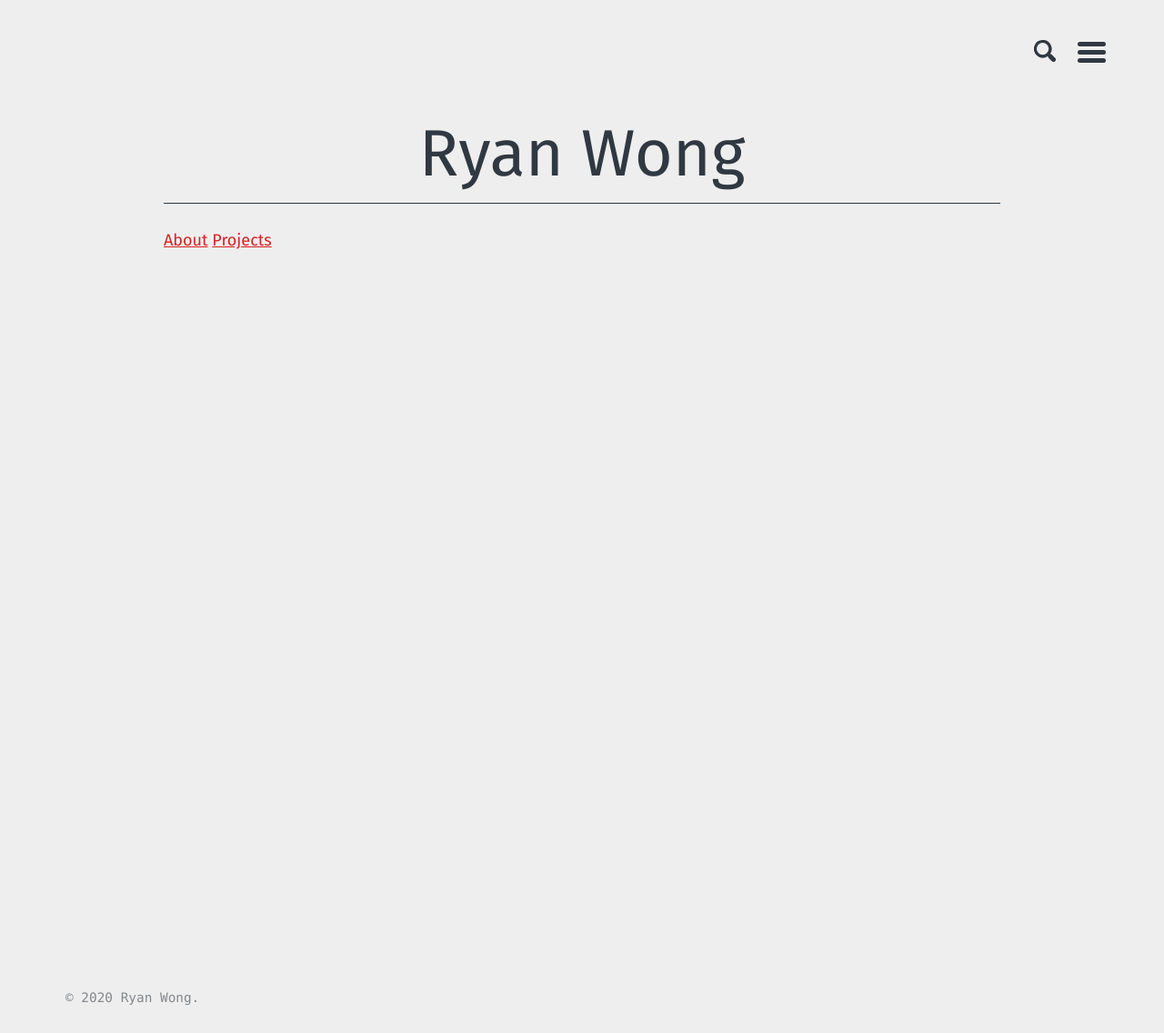
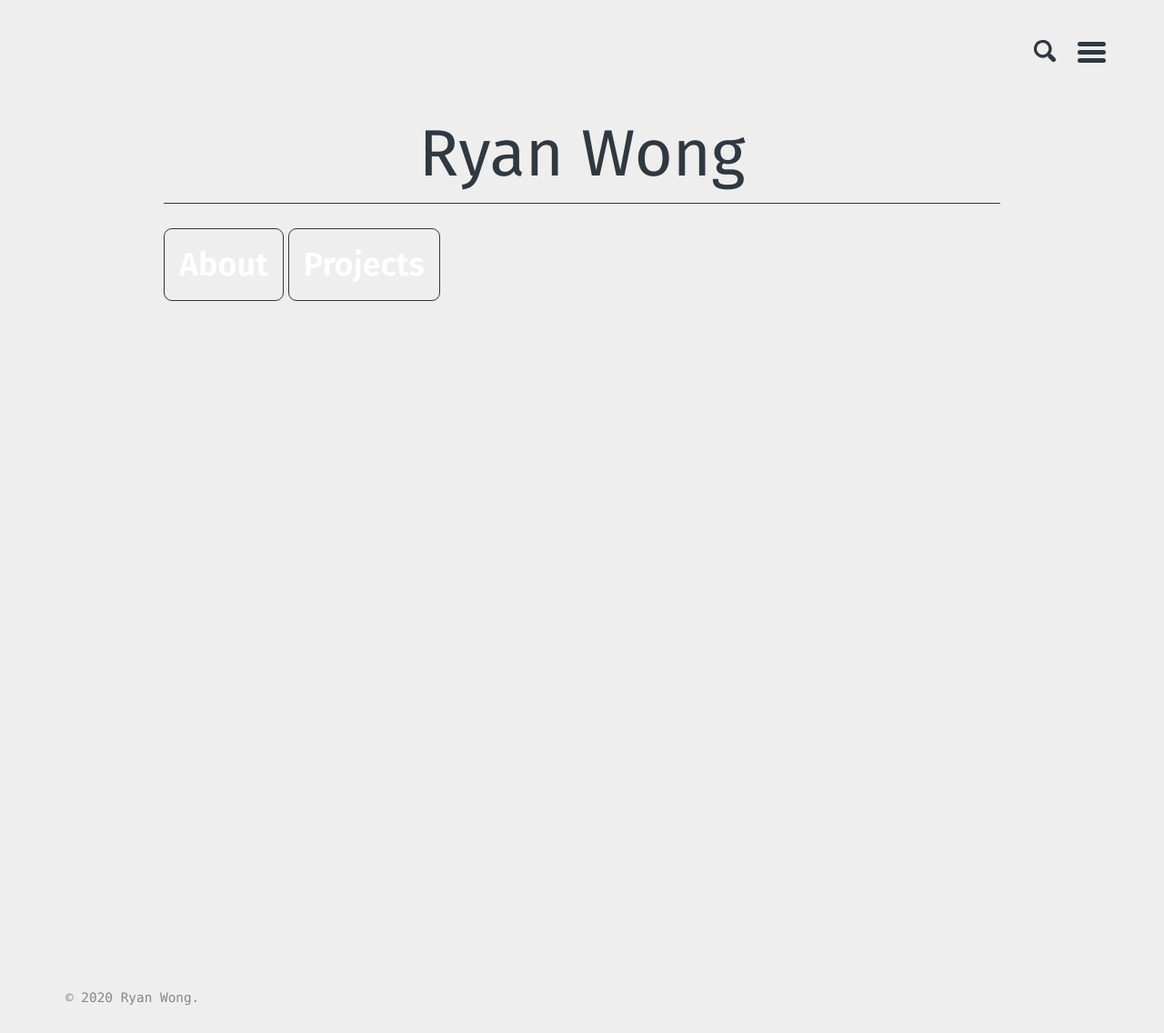
Before and after one commit to ryanwonghc/ryanwonghc.github.io, a Jekyll site: the page built from index.html, in a window 1280 px wide. Shown: the whole page at 91% size. Built offline with Jekyll 4.4.1, drawn with Linux system fonts in a browser that asks for light colours; the list of posts is cut into pages by our own code.

Commit message:
button styling

```diff
--- a/_layouts/home.html
+++ b/_layouts/home.html
@@ -5,8 +5,8 @@ layout: default
 <main id="main" class="page-content" aria-label="Content">
   <div class="wrapper">
     <p class="p">Ryan Wong</p>
-    <a href="https://ryanwonghc.github.io/about/" class="button">About</a>
-    <a href="https://ryanwonghc.github.io/projects/" class="button">Projects</a>
+    <a href="https://ryanwonghc.github.io/about/" class="btn">About</a>
+    <a href="https://ryanwonghc.github.io/projects/" class="btn">Projects</a>
   </div>
 </main>
 
--- a/_sass/basically-basic/_layout.scss
+++ b/_sass/basically-basic/_layout.scss
@@ -236,8 +236,9 @@ main {
     border-width: 1px;
     border-color: #303841;
     padding: 12px 16px;
-    font-size: 1em;
+    font-size: 2em;
     cursor: pointer;
+    align-items: center;
   }
 
   /* Darker background on mouse-over */
```
